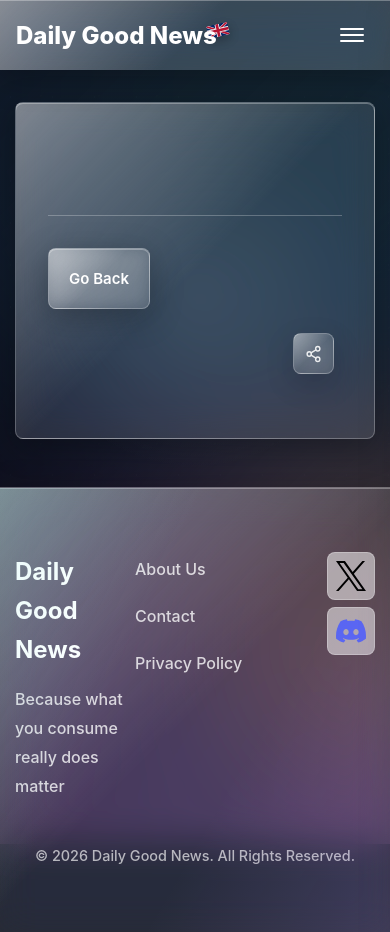
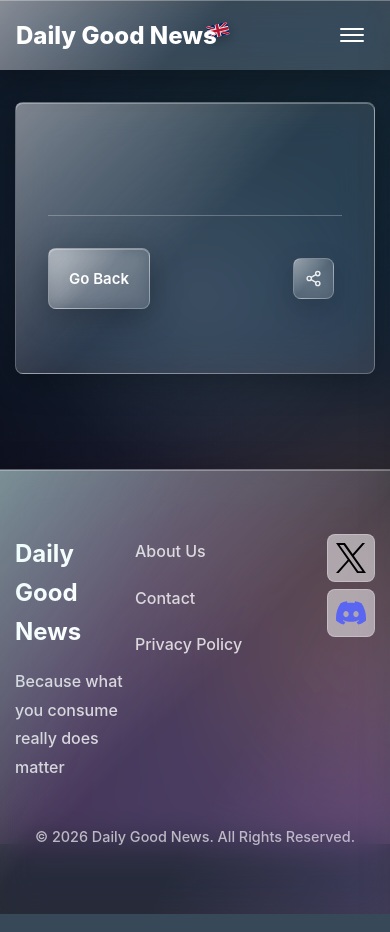
Before and after one commit to skillsharer/dailygoodnews-frontend, a Flask app: template templates/article_item.html in a window 390 px wide. Run offline with Flask 3, Linux system fonts and the light colour scheme; the template is opened without the code that fills it, so the values that code supplies are empty; parts of the project's set-up code (start-up, migrations or seed data) failed here and were passed over.

Commit message:
Fixed mobile view

```diff
--- a/static/css/components.css
+++ b/static/css/components.css
@@ -1785,7 +1785,19 @@ a.article-meta-item:hover {
     .knowledge-footer,
     .storytime-footer {
         flex-wrap: nowrap;
+        align-items: center;
         gap: 1rem;
+    }
+
+    .news-footer .go-back-btn,
+    .articles-footer .go-back-btn,
+    .knowledge-footer .go-back-btn,
+    .storytime-footer .go-back-btn,
+    .news-item-page .news-footer .social-share-container,
+    .articles-item-page .articles-footer .social-share-container,
+    .knowledge-item-page .knowledge-footer .social-share-container,
+    .storytime-item-page .storytime-footer .social-share-container {
+        flex: 0 0 auto;
     }
 }
 
@@ -1927,6 +1939,13 @@ a.article-meta-item:hover {
         justify-content: flex-end;
     }
 
+    .news-item-page .news-footer .social-share-container,
+    .articles-item-page .articles-footer .social-share-container,
+    .knowledge-item-page .knowledge-footer .social-share-container,
+    .storytime-item-page .storytime-footer .social-share-container {
+        width: auto;
+    }
+
     .share-menu {
         right: 0;
         width: min(12.75rem, calc(100vw - 3rem));
```
Also changed, not shown: static/css/enhanced-responsive.css (+8 -0 lines).
